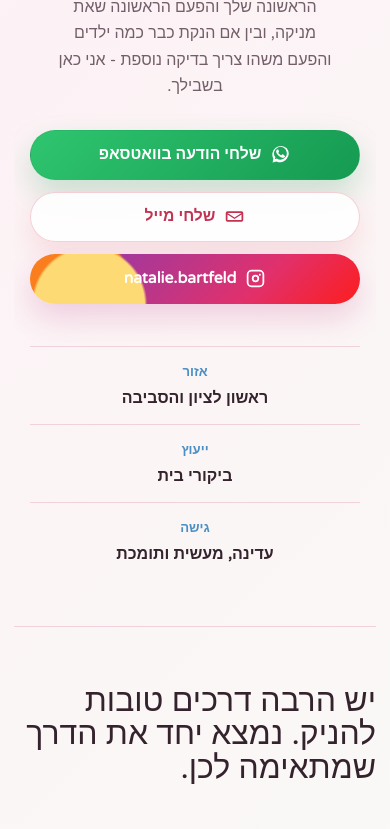
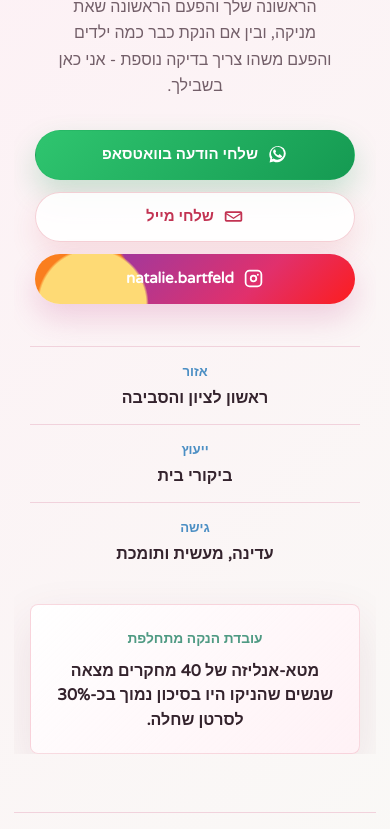
Before and after one commit to rubinshteindan-cloud/natalie-lactation, a plain HTML site: page index.html in a window 390 px wide. Shown: the part 894-1723 px from the top of the page. Drawn offline with Linux system fonts and the light colour scheme.

Commit message:
Add rotating breastfeeding fact

```diff
--- a/index.html
+++ b/index.html
@@ -96,6 +96,13 @@
               <dd>עדינה, מעשית ותומכת</dd>
             </div>
           </dl>
+
+          <aside class="rotating-fact" aria-live="polite">
+            <span>עובדת הנקה מתחלפת</span>
+            <p id="breastfeeding-fact">
+              הקולוסטרום הוא החלב הראשון, עשיר ברכיבים חיסוניים ומחכה לתינוק כבר אחרי הלידה.
+            </p>
+          </aside>
         </div>
 
         <div class="hero-visual" aria-label="תמונה של נטלי">
@@ -274,5 +281,41 @@
         <svg viewBox="0 0 24 24" aria-hidden="true"><path d="M7.5 2h9A5.5 5.5 0 0 1 22 7.5v9a5.5 5.5 0 0 1-5.5 5.5h-9A5.5 5.5 0 0 1 2 16.5v-9A5.5 5.5 0 0 1 7.5 2Zm0 2A3.5 3.5 0 0 0 4 7.5v9A3.5 3.5 0 0 0 7.5 20h9a3.5 3.5 0 0 0 3.5-3.5v-9A3.5 3.5 0 0 0 16.5 4h-9Zm4.5 3.8A4.2 4.2 0 1 1 7.8 12 4.2 4.2 0 0 1 12 7.8Zm0 2A2.2 2.2 0 1 0 14.2 12 2.2 2.2 0 0 0 12 9.8ZM17 6.7a1.1 1.1 0 1 1-1.1 1.1A1.1 1.1 0 0 1 17 6.7Z"/></svg>
       </a>
     </div>
+    <script>
+      const breastfeedingFacts = [
+        "הקולוסטרום הוא החלב הראשון, עשיר ברכיבים חיסוניים ומחכה לתינוק כבר אחרי הלידה.",
+        "כבר בימים הראשונים התינוק מקבל דרך הקולוסטרום תמיכה חשובה למערכת החיסון.",
+        "קולוסטרום מסייע לפעילות המעיים ולפינוי המקוניום בימים הראשונים.",
+        "הנקות תכופות בתחילת הדרך עוזרות לגוף להבין כמה חלב לייצר.",
+        "ייצור החלב עובד כמו מערכת של היצע וביקוש: פינוי יעיל מעודד המשך ייצור.",
+        "חלב אם אינו נשאר אותו דבר; ההרכב שלו משתנה ומתאים את עצמו לתינוק.",
+        "גודל הפטמה אינו קובע אם אפשר להניק; החיבור לשד הוא מה שעושה את ההבדל.",
+        "התינוק יונק מהשד ולא מהפטמה, ולכן חיבור עמוק יכול להפחית כאב ולשפר יניקה.",
+        "פה פתוח רחב יותר מאפשר חיבור טוב יותר לשד.",
+        "כאב בהנקה הוא לא משהו שחייבים לסבול; הרבה פעמים הוא סימן שצריך לדייק את החיבור.",
+        "ארגון הבריאות העולמי ממליץ על הנקה בלעדית במשך כ-6 חודשים, והמשך הנקה לצד מזון משלים עד גיל שנתיים או יותר.",
+        "לפי WHO, חלב אם יכול לספק עד חצי או יותר מצורכי התזונה של התינוק בחצי השני של השנה הראשונה.",
+        "במטא-אנליזה נמצא שהנקה בלעדית במשך 6 חודשים נקשרה לכ-43% פחות דלקות אוזניים בשנתיים הראשונות.",
+        "סקירת WHO מצאה שאצל תינוקות יונקים, אשפוזים בגלל שלשולים היו נמוכים בכ-72%.",
+        "משך הנקה ארוך יותר נקשר במחקרים לכ-7%-31% פחות סיכון לאסתמה בילדות.",
+        "WHO מציין שילדים שינקו נמצאו בסיכון נמוך בכ-22% להשמנה בילדות.",
+        "מטא-אנליזה מצאה שכל חודש נוסף של הנקה נקשר לכ-4% פחות סיכון לעודף משקל בהמשך הילדות.",
+        "כל 12 חודשי הנקה לאורך החיים נקשרו לכ-4.3% פחות סיכון יחסי לסרטן שד אצל האם.",
+        "מטא-אנליזה של 40 מחקרים מצאה שנשים שהניקו היו בסיכון נמוך בכ-30% לסרטן שחלה.",
+        "גם אם ההנקה התחילה קשה, דיוק קטן בזמן הנכון יכול לשנות את כל ההמשך."
+      ];
+
+      const factElement = document.getElementById("breastfeeding-fact");
+      if (factElement) {
+        let factIndex = Math.floor(Math.random() * breastfeedingFacts.length);
+        const showFact = () => {
+          factElement.textContent = breastfeedingFacts[factIndex];
+          factIndex = (factIndex + 1) % breastfeedingFacts.length;
+        };
+
+        showFact();
+        setInterval(showFact, 10000);
+      }
+    </script>
   </body>
 </html>
--- a/styles.css
+++ b/styles.css
@@ -376,6 +376,33 @@ h1 span {
   font-weight: 800;
 }
 
+.rotating-fact {
+  margin-top: 36px;
+  padding: 22px 24px;
+  border: 1px solid rgba(224, 91, 117, 0.22);
+  border-radius: var(--radius);
+  background:
+    linear-gradient(135deg, rgba(255, 255, 255, 0.88), rgba(255, 232, 239, 0.58)),
+    rgba(255, 255, 255, 0.82);
+  box-shadow: 0 18px 48px rgba(116, 45, 74, 0.11);
+}
+
+.rotating-fact span {
+  display: inline-flex;
+  margin-bottom: 8px;
+  color: var(--sage);
+  font-size: 0.86rem;
+  font-weight: 850;
+}
+
+.rotating-fact p {
+  margin: 0;
+  color: var(--text);
+  font-size: 1.08rem;
+  font-weight: 800;
+  line-height: 1.55;
+}
+
 .hero-visual {
   position: relative;
   min-height: 520px;
@@ -703,17 +730,28 @@ footer a {
   }
 
   .hero-actions,
-  .quick-facts {
+  .quick-facts,
+  .rotating-fact {
     max-width: 440px;
     margin-inline: auto;
   }
 
-  .hero-actions {
-    flex-wrap: wrap;
+  .hero-actions,
+  .contact-actions {
+    display: grid;
+    grid-template-columns: minmax(0, 1fr);
+    width: min(100%, 340px);
+    max-width: 340px;
+    margin-inline: auto;
+    justify-items: stretch;
   }
 
-  .contact-actions {
-    flex-wrap: wrap;
+  .hero-actions .button,
+  .contact-actions .button {
+    width: 100%;
+    max-width: 100%;
+    min-width: 0;
+    white-space: normal;
   }
 
   .hero-visual {
@@ -731,6 +769,10 @@ footer a {
 
   .quick-facts {
     grid-template-columns: 1fr;
+  }
+
+  .rotating-fact {
+    text-align: center;
   }
 
   .section,
@@ -785,6 +827,16 @@ footer a {
   .hero-actions,
   .contact-actions {
     display: grid;
+    grid-template-columns: minmax(0, 1fr);
+    width: min(100%, 320px);
+    max-width: 320px;
+    justify-items: stretch;
+  }
+
+  .hero-actions .button,
+  .contact-actions .button {
+    width: 100%;
+    max-width: 100%;
   }
 
   .hero-visual {
@@ -801,7 +853,18 @@ footer a {
 
   .button {
     width: 100%;
+    min-width: 0;
+    padding-inline: 16px;
+    font-size: 0.94rem;
     white-space: normal;
+  }
+
+  .rotating-fact {
+    padding: 20px 18px;
+  }
+
+  .rotating-fact p {
+    font-size: 1rem;
   }
 
   .floating-social {
```
